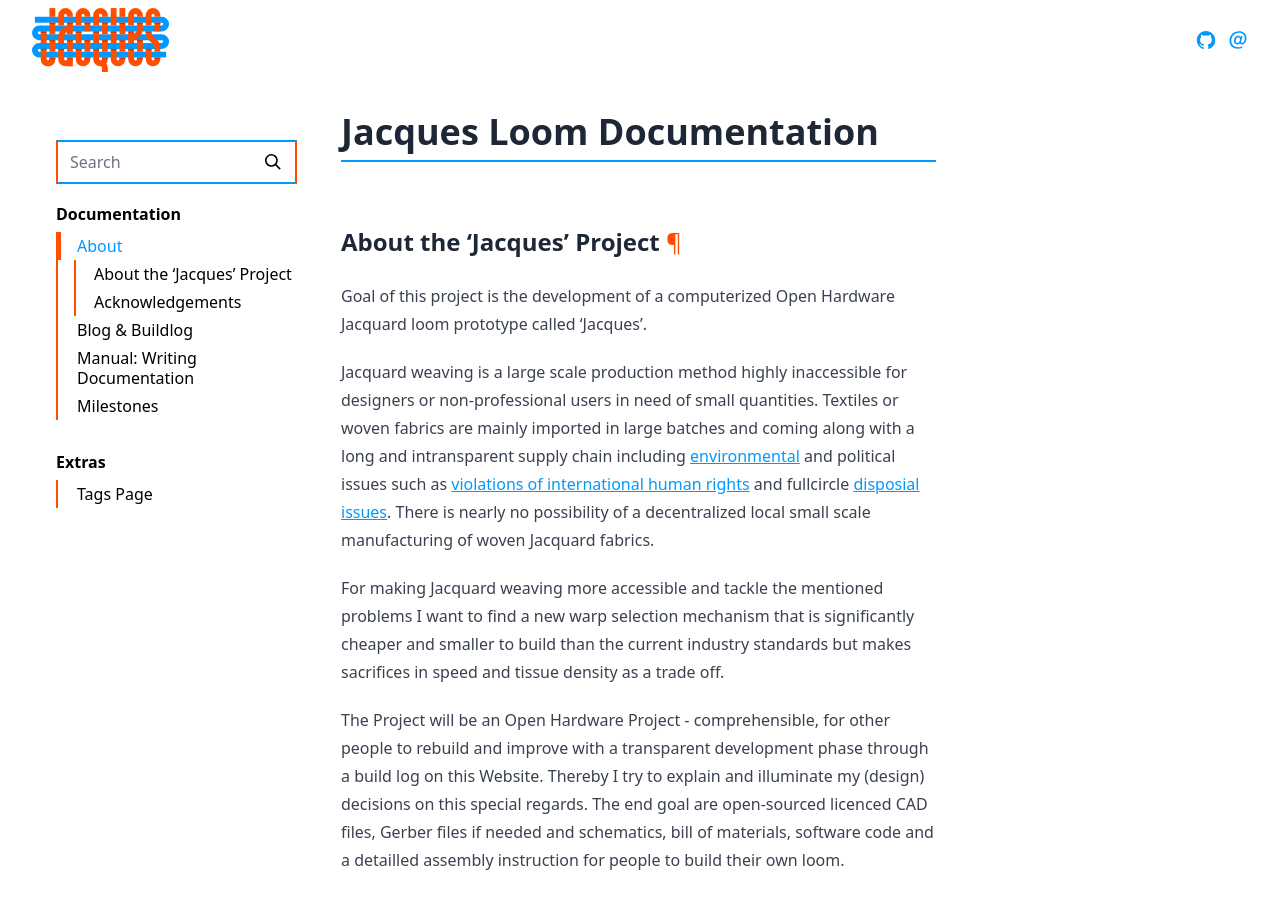
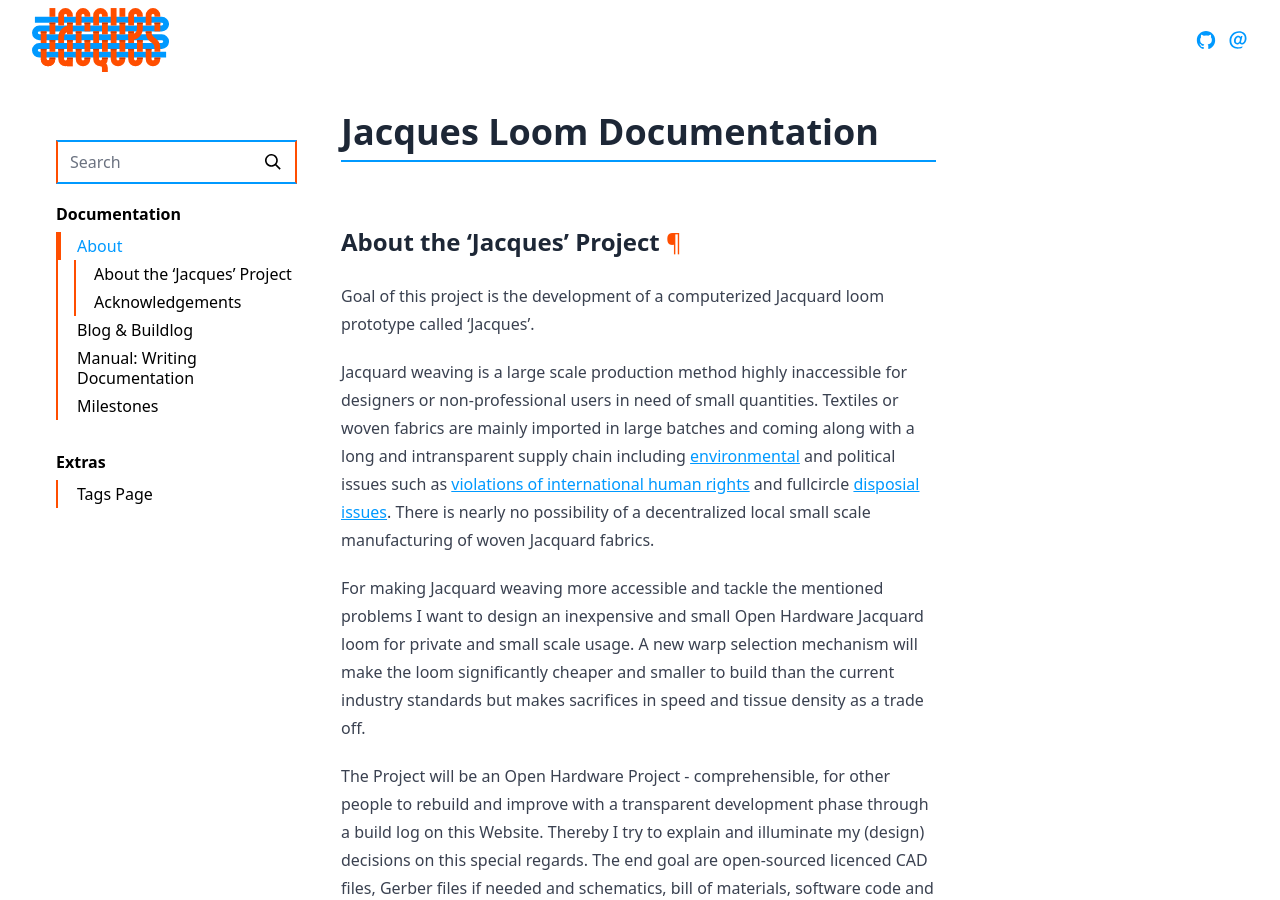
Before and after one commit to festwertspeicher/jacques-loom, a Jekyll site: the page built from docs/pages/index.md, in a window 1280 px wide and 900 px high. Built offline with Jekyll 4.4.1, drawn with Linux system fonts in a browser that asks for light colours; some web fonts are replaced.

Commit message:
update text on index.md

```diff
--- a/docs/pages/index.md
+++ b/docs/pages/index.md
@@ -6,11 +6,11 @@ permalink: /
 
 ## About the ‘Jacques’ Project
 
-Goal of this project is the development of a computerized Open Hardware Jacquard loom prototype called ‘Jacques’.
+Goal of this project is the development of a computerized Jacquard loom prototype called ‘Jacques’.
 
 Jacquard weaving is a large scale production method highly inaccessible for designers or non-professional users in need of small quantities. Textiles or woven fabrics are mainly imported in large batches and coming along with a long and intransparent supply chain including [environmental](https://earth.org/fast-fashions-detrimental-effect-on-the-environment/) and political issues such as [violations of international human rights](https://www.nytimes.com/interactive/2019/11/16/world/asia/china-xinjiang-documents.html) and fullcircle [disposial issues](https://www.textilemountainfilm.com/about). There is nearly no possibility of a decentralized local small scale manufacturing of woven Jacquard fabrics.
 
-For making Jacquard weaving more accessible and tackle the mentioned problems I want to find a new warp selection mechanism that is significantly cheaper and smaller to build than the current industry standards but makes sacrifices in speed and tissue density as a trade off.
+For making Jacquard weaving more accessible and tackle the mentioned problems I want to design an inexpensive and small Open Hardware Jacquard loom for private and small scale usage. A new warp selection mechanism will make the loom significantly cheaper and smaller to build than the current industry standards but makes sacrifices in speed and tissue density as a trade off.
 
 The Project will be an Open Hardware Project - comprehensible, for other people to rebuild and improve with a transparent development phase through a build log on this Website. Thereby I try to explain and illuminate my (design) decisions on this special regards. The end goal are open-sourced licenced CAD files, Gerber files if needed and schematics, bill of materials, software code and a detailled assembly instruction for people to build their own loom.
 
```
